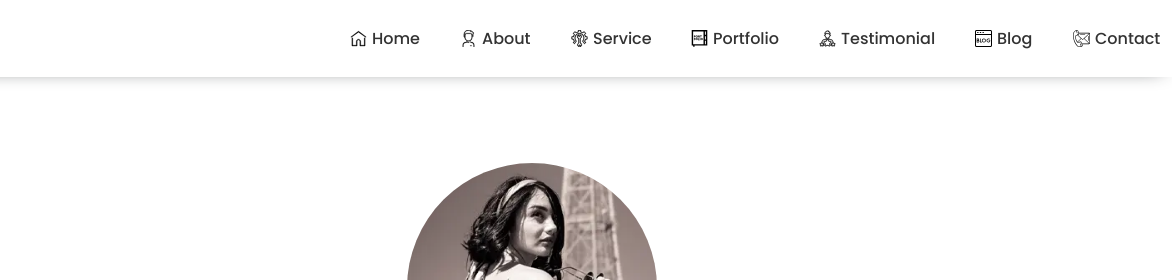
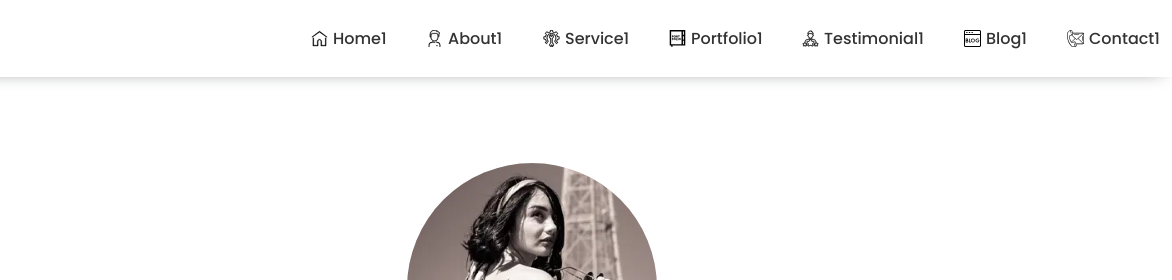
Before and after one commit to vipul213146/edina, a plain HTML site: page index.html in a window 1280 px wide. Shown: the top 280 px of the page, 108-1280 px from the left. Drawn offline with nearby package versions, Linux system fonts and the light colour scheme.

Commit message:
added 1 with menu and add animation first in css

```diff
--- a/css/style.css
+++ b/css/style.css
@@ -1,4 +1,8 @@
 @import url('https://fonts.googleapis.com/css2?family=Poppins:ital,wght@0,100;0,200;0,300;0,400;0,500;0,600;0,700;0,800;0,900;1,100;1,200;1,300;1,400;1,500;1,600;1,700;1,800;1,900&display=swap');
+@keyframes blink1 {
+    from, to { opacity: 1; }
+    50% { opacity: 0; }
+}
 @keyframes blink {
     from, to { opacity: 1; }
     50% { opacity: 0; }
--- a/index.html
+++ b/index.html
@@ -30,37 +30,37 @@
                             <ul>
                                 <li data-aos="zoom-in" data-aos-offset="200" data-aos-delay="100" data-aos-duration="1000" data-aos-easing="ease-in-out" data-aos-once="false">
                                     <a href="#home">
-                                        <img src="images/home.svg"><span>Home</span>
+                                        <img src="images/home.svg"><span>Home1</span>
                                     </a>
                                 </li>
                                 <li data-aos="zoom-in" data-aos-offset="200" data-aos-delay="200" data-aos-duration="1000" data-aos-easing="ease-in-out" data-aos-once="false">
                                     <a href="#about">
-                                        <img src="images/human.svg"><span>About</span>
+                                        <img src="images/human.svg"><span>About1</span>
                                     </a>
                                 </li>
                                 <li data-aos="zoom-in" data-aos-offset="200" data-aos-delay="300" data-aos-duration="1000" data-aos-easing="ease-in-out" data-aos-once="false">
                                     <a href="#service">
-                                        <img src="images/service.svg"><span>Service</span>
+                                        <img src="images/service.svg"><span>Service1</span>
                                     </a>
                                 </li>
                                 <li data-aos="zoom-in" data-aos-offset="200" data-aos-delay="400" data-aos-duration="1000" data-aos-easing="ease-in-out" data-aos-once="false">
                                     <a href="#portfolio">
-                                        <img src="images/portfolio.svg"><span>Portfolio</span>
+                                        <img src="images/portfolio.svg"><span>Portfolio1</span>
                                     </a>
                                 </li>
                                 <li data-aos="zoom-in" data-aos-offset="200" data-aos-delay="500" data-aos-duration="1000" data-aos-easing="ease-in-out" data-aos-once="false">
                                     <a href="#testimonial">
-                                        <img src="images/testimonial.svg"><span>Testimonial</span>
+                                        <img src="images/testimonial.svg"><span>Testimonial1</span>
                                     </a>
                                 </li>
                                 <li data-aos="zoom-in" data-aos-offset="200" data-aos-delay="600" data-aos-duration="1000" data-aos-easing="ease-in-out" data-aos-once="false">
                                     <a href="#blog">
-                                        <img src="images/blog.svg"><span>Blog</span>
+                                        <img src="images/blog.svg"><span>Blog1</span>
                                     </a>
                                 </li>
                                 <li data-aos="zoom-in" data-aos-offset="200" data-aos-delay="700" data-aos-duration="1000" data-aos-easing="ease-in-out" data-aos-once="false">
                                     <a href="#contact">
-                                        <img src="images/contact.svg"><span>Contact</span>
+                                        <img src="images/contact.svg"><span>Contact1</span>
                                     </a>
                                 </li>
                             </ul>
```
